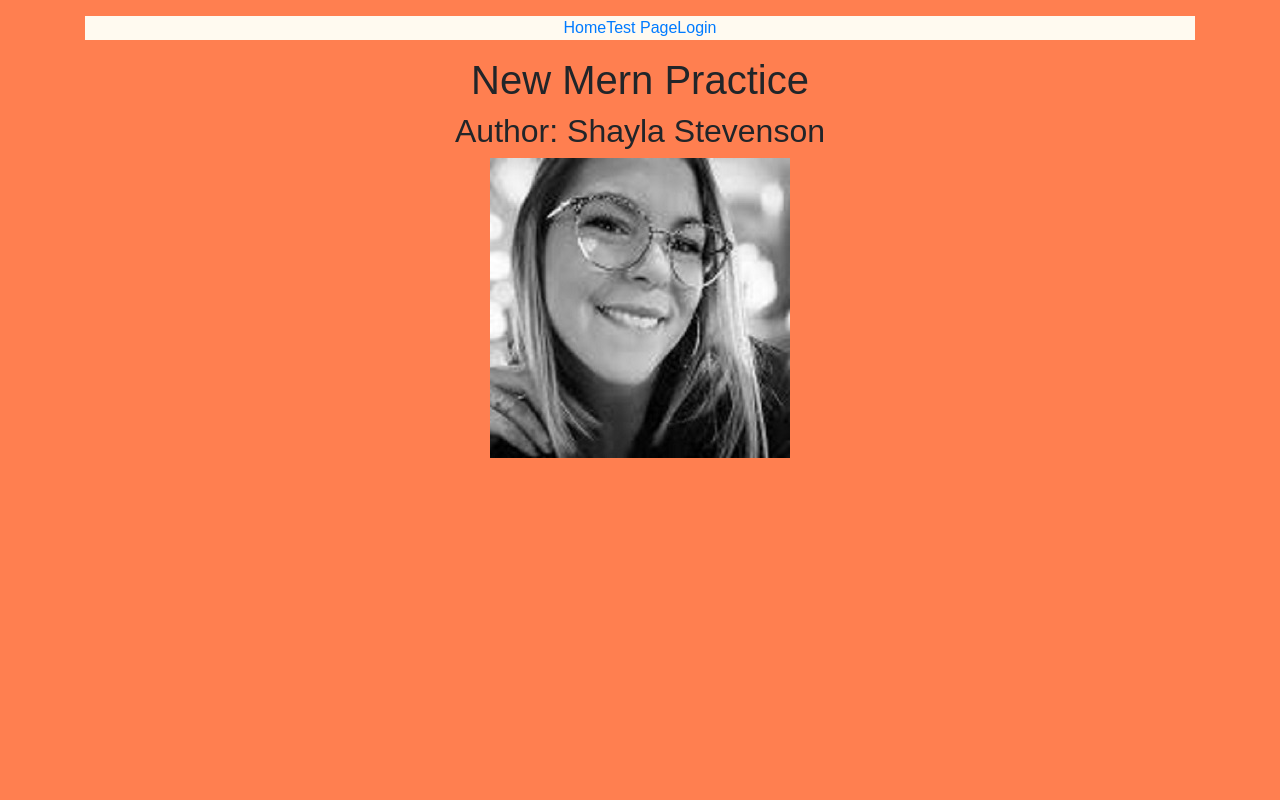
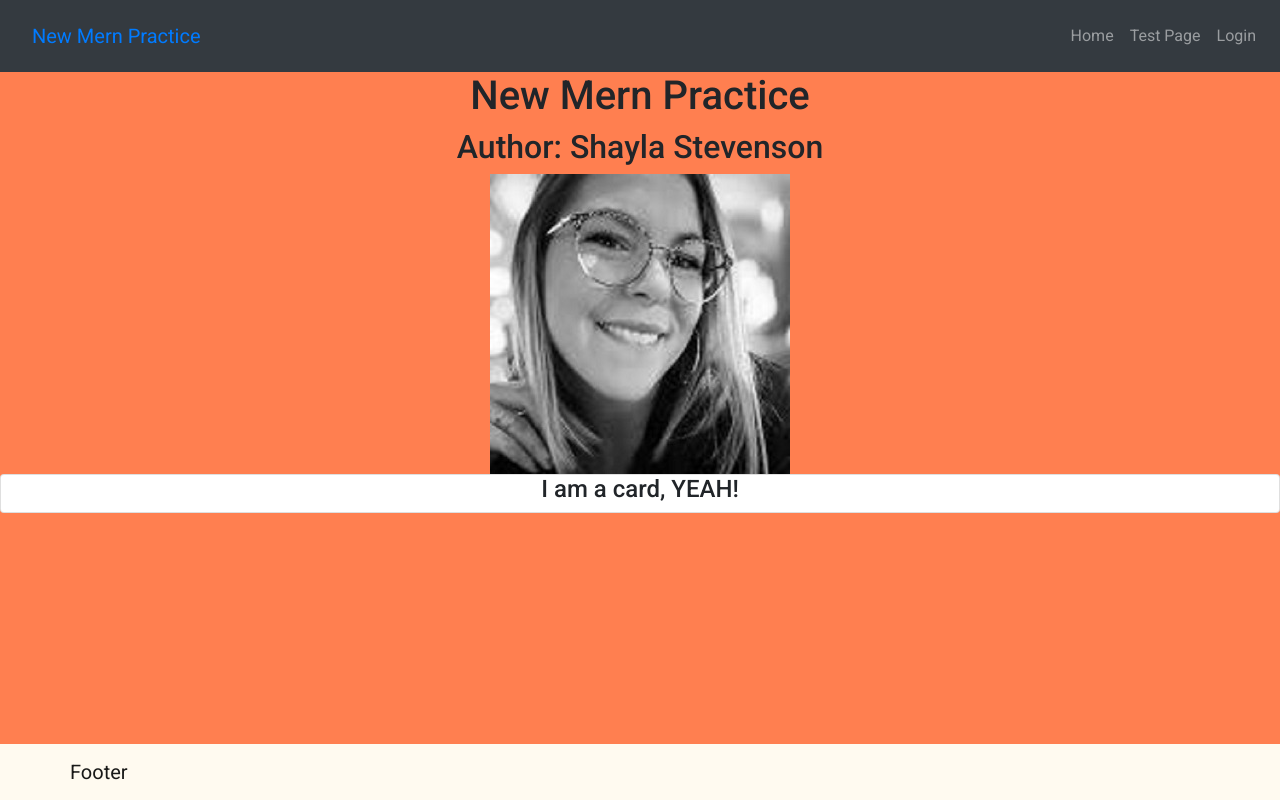
Before and after one commit to ShaylaStevenson/new-mern-practice, a React (Create React App) app in the folder client/: page /#/ in a window 1280 px wide. Built offline with nearby package versions, Linux system fonts and the light colour scheme.

Commit message:
using bootstrap-react

```diff
--- a/client/package.json
+++ b/client/package.json
@@ -5,8 +5,6 @@
   "private": true,
   "proxy": "http://localhost:3001/",
   "dependencies": {
-    "react": "^17.0.2",
-    "react-dom": "^17.0.2",
     "react-scripts": "^2.1.1"
   },
   "scripts": {
--- a/client/public/index.html
+++ b/client/public/index.html
@@ -4,13 +4,27 @@
     <meta charset="utf-8">
     <meta name="viewport" content="width=device-width, initial-scale=1, shrink-to-fit=no">
     <meta name="theme-color" content="#000000">
+    <link
+      rel="stylesheet"
+      href="https://cdn.jsdelivr.net/npm/bootstrap@4.6.0/dist/css/bootstrap.min.css"
+      integrity="sha384-B0vP5xmATw1+K9KRQjQERJvTumQW0nPEzvF6L/Z6nronJ3oUOFUFpCjEUQouq2+l"
+      crossorigin="anonymous"
+    />
+    <!--roboto font-->
+    <link rel="preconnect" href="https://fonts.googleapis.com">
+    <link rel="preconnect" href="https://fonts.gstatic.com" crossorigin>
+    <link href="https://fonts.googleapis.com/css2?family=Roboto:wght@300;400;500;700&display=swap" rel="stylesheet">
+
+    <!-- <link rel="preconnect" href="https://fonts.googleapis.com">
+    <link rel="preconnect" href="https://fonts.gstatic.com" crossorigin>
+    <link href="https://fonts.googleapis.com/css2?family=Itim&display=swap" rel="stylesheet"> -->
     <!--Bootstrap import-->
-    <link
+    <!-- <link
       rel="stylesheet"
       href="https://cdn.jsdelivr.net/npm/bootstrap@4.5.3/dist/css/bootstrap.min.css"
       integrity="sha384-TX8t27EcRE3e/ihU7zmQxVncDAy5uIKz4rEkgIXeMed4M0jlfIDPvg6uqKI2xXr2"
       crossorigin="anonymous"
-    />
+    /> -->
     <!--
       manifest.json provides metadata used when your web app is added to the
       homescreen on Android. See https://developers.google.com/web/fundamentals/engage-and-retain/web-app-manifest/
@@ -43,5 +57,9 @@
       To begin the development, run `npm start` or `yarn start`.
       To create a production bundle, use `npm run build` or `yarn build`.
     -->
+
+
+
   </body>
+
 </html>
--- a/client/src/App.css
+++ b/client/src/App.css
@@ -25,4 +25,6 @@
 
 body {
   background-color: coral;
+  font-family: 'Roboto', sans-serif;
+  /* font-family: 'Itim', cursive; */
 }
--- a/client/src/App.js
+++ b/client/src/App.js
@@ -3,12 +3,14 @@ import {  Route, Switch } from "react-router-dom";
 //used HashRouter in order to deploy to gh pages; set up in index.js
 //BrowserRouter as Router,
 import Navigation from "./components/Navigation";
+import Footer from "./components/Footer"
 import Home from "./pages/Home"
 import "./App.css";
 import TestPage from "./pages/TestPage";
+//import 'bootstrap/dist/css/bootstrap.min.css';
+import Card from "react-bootstrap/Card"
 
 const App = () => {
-
     return (
       <div className="App">
         {/* <Router> */}
@@ -22,6 +24,9 @@ const App = () => {
                 <TestPage />
               </Route>
             </Switch>
+
+            <Card><h4>I am a card, YEAH!</h4></Card>
+            <Footer />
           </div>
         {/* </Router> */}
       </div>
--- a/client/src/components/Footer/index.js
+++ b/client/src/components/Footer/index.js
@@ -0,0 +1,17 @@
+import React from 'react';
+import FooterNav from "react-bootstrap/Navbar";
+import { Container, NavbarBrand } from "react-bootstrap"
+
+function Footer() {
+    return(
+        <div className="fixed-bottom">
+           <FooterNav>
+                <Container>
+                    <NavbarBrand>Footer</NavbarBrand>
+                </Container>
+            </FooterNav>
+        </div>
+    )
+}
+
+export default Footer;
--- a/client/src/components/Navigation/index.js
+++ b/client/src/components/Navigation/index.js
@@ -2,12 +2,7 @@ import React, { useState, useEffect } from "react";
 import LoginModal from "../LoginModal";
 import {Link} from "react-router-dom"
 import "./style.css"
-//imports related to rsuite nav bar. Note: changes other styling?
-// import { Nav, NavLink } from 'rsuite';
-
-// import { LinkContainer } from "react-router-bootstrap";
-// import Nav from "react-bootstrap/Nav";
-// import Navbar from "react-bootstrap/Navbar"
+import { Navbar, Nav, NavbarBrand, NavItem } from 'react-bootstrap';
 
 const Navigation = () => {
     // state, state-setter, and initial state
@@ -26,45 +21,23 @@ const Navigation = () => {
     }
 
     return (
-        <div className="container py-3">
-            {/* <Navbar collapseOnSelect bg="light" expand="md" className="mb-3">
-                <LinkContainer to="/">
-                    <Navbar.Brand className="font-weight-bold text-muted">
-                        Mern Practice
-                    </Navbar.Brand>
-                </LinkContainer>
-                <Navbar.Toggle />
-                <Navbar.Collapse className="justify-content-end">
-                    <Nav activeKey={window.location.pathname}>
-                        <LinkContainer to="/">
-                            <Nav.Link>Home</Nav.Link>
-                        </LinkContainer>
-                        <LinkContainer to="/test-page">
-                            <Nav.Link>Test Page</Nav.Link>
-                        </LinkContainer>
-                        <LinkContainer to="#" onClick={() => setIsOpen(true)}>
-                            <Nav.Link>Login</Nav.Link>
-                        </LinkContainer>
+        <div>
+            <Navbar expand="lg" bg="dark" variant="dark" className="justify-content-between">
+                <NavbarBrand><Link to="/" className="nav-link" replace>New Mern Practice</Link></NavbarBrand>
+                {/* use <Link> vs <a> when using HashRouter */}
+                <Nav>
+                    <NavItem><Link to="/" className="nav-link" replace>Home</Link></NavItem>
+                    <NavItem><Link to="/test-page" className="nav-link" replace>Test Page</Link></NavItem>
+                    {/* set state to true to open the loginModal */}
+                    <NavItem><Link to="#" className="nav-link" onClick={() => setIsOpen(true)}>Login</Link></NavItem>
                 </Nav>
-                </Navbar.Collapse>
-                </Navbar> */}
-                <nav>
-                    <Link to="/">Home</Link>
-                    <Link to="/test-page">Test Page</Link>
-                    <Link to="#" onClick={() => setIsOpen(true)}>Login</Link>
-                </nav>
-                {/* use <Link> vs <a> when using HashRouter */}
-                {/* <Link to="/">Home</Link>   */}
-                {/* set state to true to open the loginModal */}
-                {/* <Link to="#" onClick={() => setIsOpen(true)}>Login</Link> */}
-                {/* <Link to="/test-page">Test Page</Link> */}
+            </Navbar>
             {/* pass through the state of the modal to LoginModal */}
             {/* pass through the closeModal function in order use close button within LoginModal */}
             <LoginModal
                 isOpen={modalIsOpen}
                 closeModal={closeModal}
             />
-
         </div>
     );
 }
--- a/client/src/index.js
+++ b/client/src/index.js
@@ -1,9 +1,11 @@
 import React from "react";
 import ReactDOM from "react-dom";
+import registerServiceWorker from "./registerServiceWorker";
+import { HashRouter } from "react-router-dom";
+import 'bootstrap/dist/css/bootstrap.min.css';
 import "./index.css";
 import App from "./App";
-import registerServiceWorker from "./registerServiceWorker";
-import { HashRouter } from "react-router-dom";
+
 
 // use HashRouter when deploying to gh-pages
 ReactDOM.render(
```
Also changed, not shown: package.json (+13 -9 lines), 14 other files (tests, documents, lock files or other folders). Lines whose indentation alone changed are shown as unchanged.
